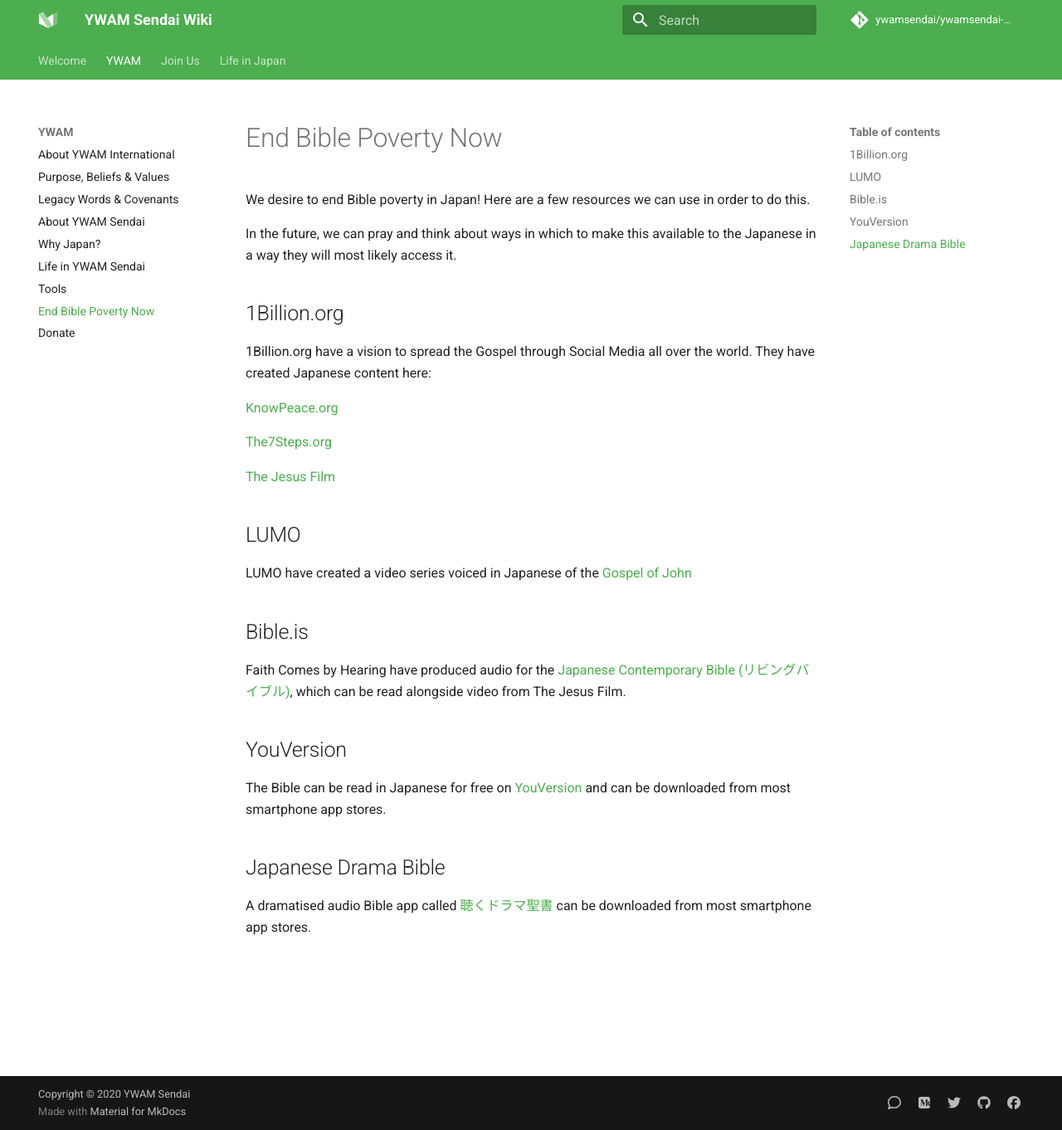
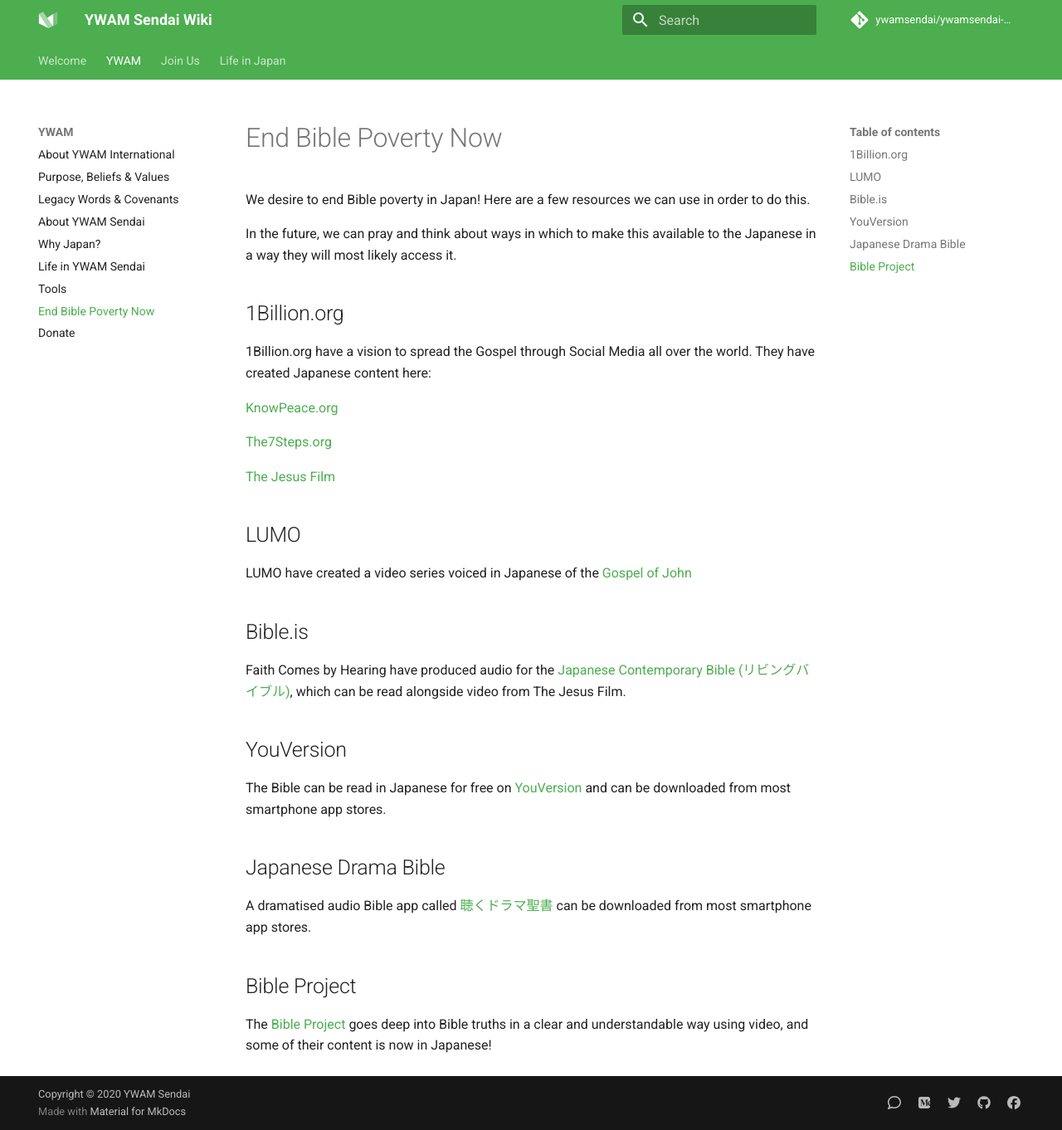
Before and after one commit to ywamsendai/ywamsendai-wiki, an MkDocs documentation site: the page built from docs/ywam/endbiblepoverty.md, in a window 1280 px wide and 1362 px high. Shown: the whole window at 83% size. Built offline with MkDocs 1.6.1 and Material for MkDocs 9.7.7, drawn with Linux system fonts in a browser that asks for light colours; comment, search, counter and statistics services are not loaded.

Commit message:
added Bible Project to EBPN page

```diff
--- a/docs/ywam/endbiblepoverty.md
+++ b/docs/ywam/endbiblepoverty.md
@@ -29,3 +29,7 @@
 ## Japanese Drama Bible
 
 A dramatised audio Bible app called [聴くドラマ聖書](https://graceandmercy.or.jp/app/) can be downloaded from most smartphone app stores.
+
+## Bible Project
+
+The [Bible Project](https://bibleproject.com/japanese/) goes deep into Bible truths in a clear and understandable way using video, and some of their content is now in Japanese!
```
